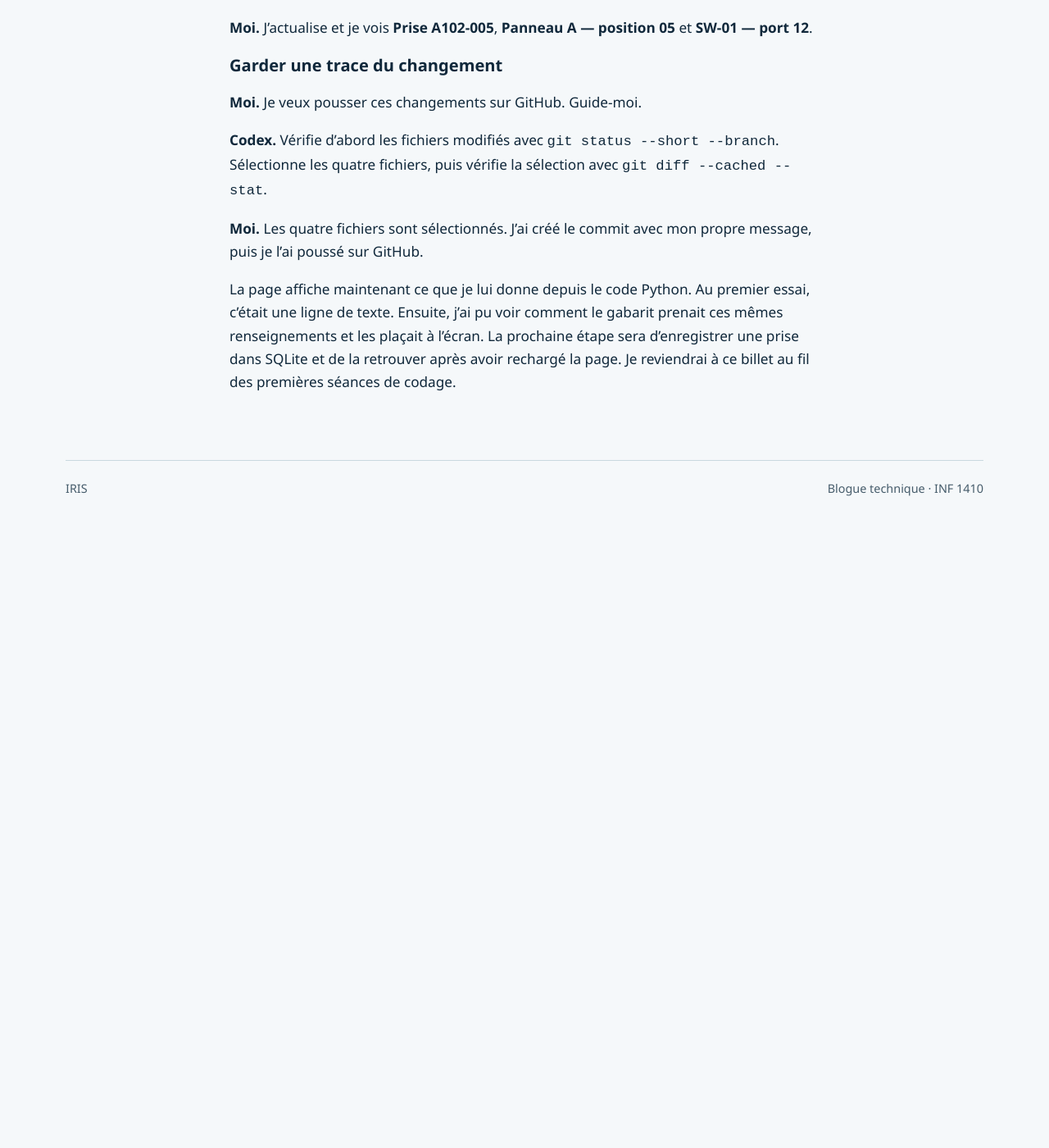
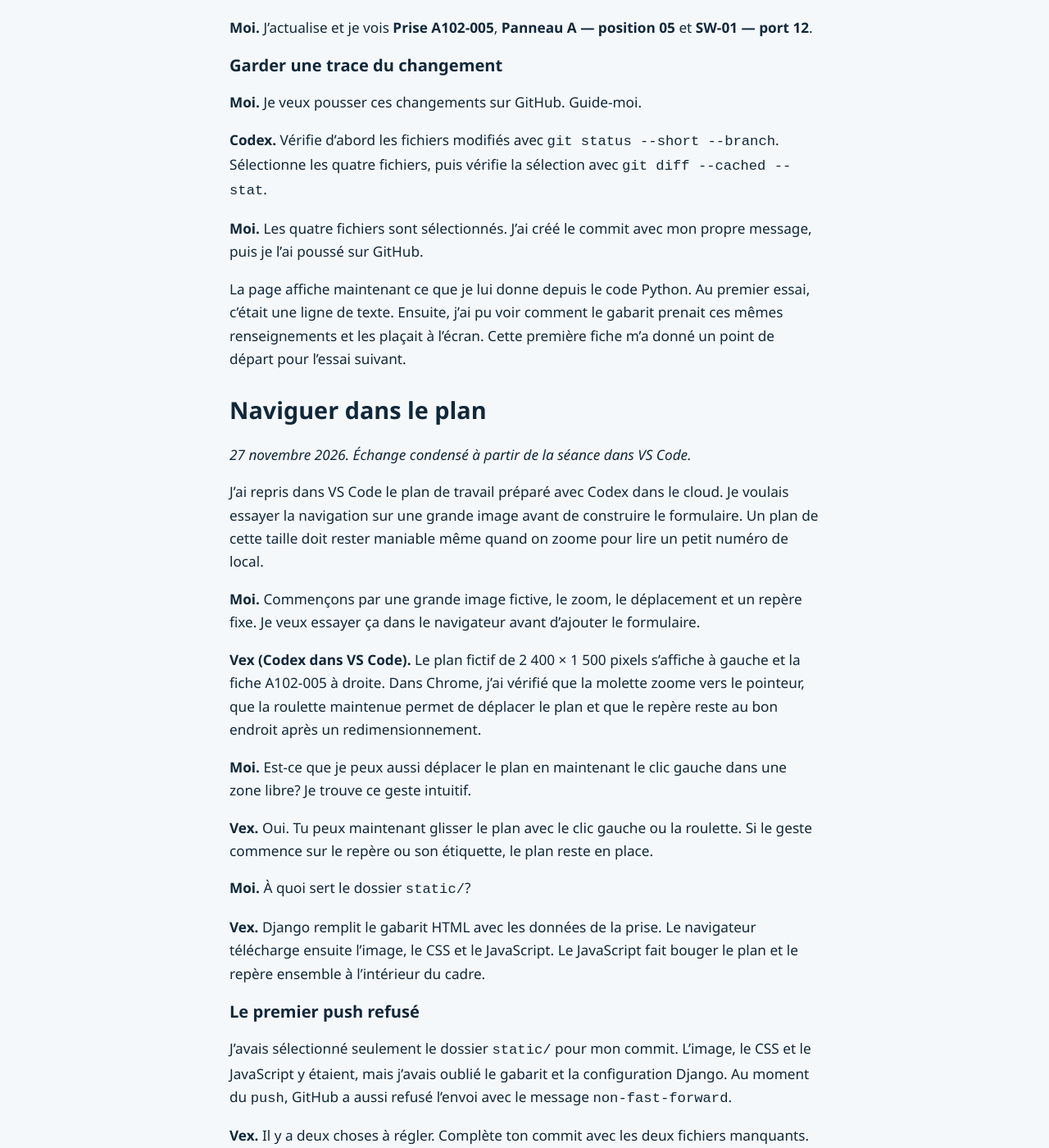
Before and after one commit to mllabonte/iris-blogue, a Jekyll site: the page built from _posts/2026-11-26-un-petit-pas-pour-iris.md, in a window 1280 px wide and 1400 px high, scrolled down 1323 px. Shown: the whole window at 82% size. Built offline with Jekyll 4.4.1, drawn with Linux system fonts in a browser that asks for light colours; before the commit the page ends 1953 px from its top, so only the background shows below that; some of the changed text lies outside the part shown.

Commit message:
Raconter le premier essai de navigation sur le plan IRIS

```diff
--- a/_posts/2026-11-26-un-petit-pas-pour-iris.md
+++ b/_posts/2026-11-26-un-petit-pas-pour-iris.md
@@ -35,4 +35,36 @@ Dans le billet précédent, j’en étais à vouloir ouvrir une première page I
 
 **Moi.** Les quatre fichiers sont sélectionnés. J’ai créé le commit avec mon propre message, puis je l’ai poussé sur GitHub.
 
-La page affiche maintenant ce que je lui donne depuis le code Python. Au premier essai, c’était une ligne de texte. Ensuite, j’ai pu voir comment le gabarit prenait ces mêmes renseignements et les plaçait à l’écran. La prochaine étape sera d’enregistrer une prise dans SQLite et de la retrouver après avoir rechargé la page. Je reviendrai à ce billet au fil des premières séances de codage.
+La page affiche maintenant ce que je lui donne depuis le code Python. Au premier essai, c’était une ligne de texte. Ensuite, j’ai pu voir comment le gabarit prenait ces mêmes renseignements et les plaçait à l’écran. Cette première fiche m’a donné un point de départ pour l’essai suivant.
+
+## Naviguer dans le plan
+
+*27 novembre 2026. Échange condensé à partir de la séance dans VS Code.*
+
+J’ai repris dans VS Code le plan de travail préparé avec Codex dans le cloud. Je voulais essayer la navigation sur une grande image avant de construire le formulaire. Un plan de cette taille doit rester maniable même quand on zoome pour lire un petit numéro de local.
+
+**Moi.** Commençons par une grande image fictive, le zoom, le déplacement et un repère fixe. Je veux essayer ça dans le navigateur avant d’ajouter le formulaire.
+
+**Vex (Codex dans VS Code).** Le plan fictif de 2 400 × 1 500 pixels s’affiche à gauche et la fiche A102-005 à droite. Dans Chrome, j’ai vérifié que la molette zoome vers le pointeur, que la roulette maintenue permet de déplacer le plan et que le repère reste au bon endroit après un redimensionnement.
+
+**Moi.** Est-ce que je peux aussi déplacer le plan en maintenant le clic gauche dans une zone libre? Je trouve ce geste intuitif.
+
+**Vex.** Oui. Tu peux maintenant glisser le plan avec le clic gauche ou la roulette. Si le geste commence sur le repère ou son étiquette, le plan reste en place.
+
+**Moi.** À quoi sert le dossier `static/`?
+
+**Vex.** Django remplit le gabarit HTML avec les données de la prise. Le navigateur télécharge ensuite l’image, le CSS et le JavaScript. Le JavaScript fait bouger le plan et le repère ensemble à l’intérieur du cadre.
+
+### Le premier push refusé
+
+J’avais sélectionné seulement le dossier `static/` pour mon commit. L’image, le CSS et le JavaScript y étaient, mais j’avais oublié le gabarit et la configuration Django. Au moment du `push`, GitHub a aussi refusé l’envoi avec le message `non-fast-forward`.
+
+**Vex.** Il y a deux choses à régler. Complète ton commit avec les deux fichiers manquants. Ensuite, récupère les quatre commits de documentation déjà sur GitHub et réapplique ton commit par-dessus avec `git pull --rebase origin main`. L’avertissement sur les fins de ligne Windows n’a pas causé le refus.
+
+**Moi.** Est-ce que ça risque de briser le travail fait sur la page du plan?
+
+**Vex.** Les quatre commits touchent la documentation. Ton commit porte sur les fichiers du plan. Après le rebase, recharge la page et réessaie le déplacement au clic gauche.
+
+C’est ce que j’ai fait. Le plan fonctionnait encore et le commit a été poussé sur GitHub. Je retiens deux gestes pour la prochaine fois. Je vérifie les fichiers sélectionnés avec `git diff --cached --stat`. Avant de pousser, je peux faire `git fetch origin`, puis `git status --short --branch`, pour voir si GitHub a avancé pendant que je travaillais.
+
+La prochaine étape sera de cliquer sur **Ajouter une prise**, de placer un repère provisoire sur le plan et de faire apparaître ses champs dans la fiche de droite. Je pourrai essayer le placement et l’annulation dans le navigateur avant de passer à l’enregistrement dans SQLite.
```
